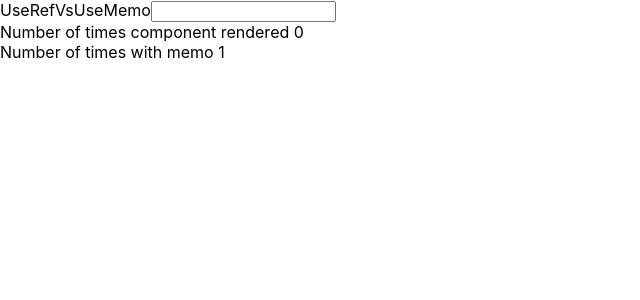
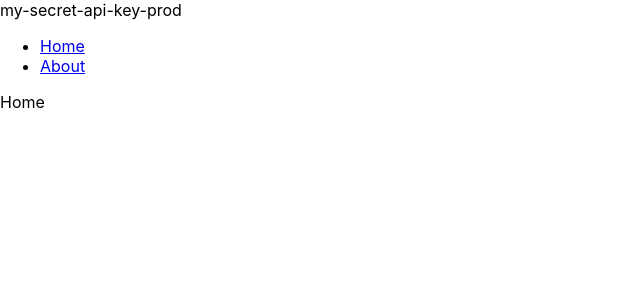
Before and after one commit to sejoxweb/ReactB102_class_19, a React (Create React App) app: page / in a window 1280 px wide. Shown: the top 300 px of the page, without its empty margins (0-640 px from the left). Built offline with nearby package versions, Linux system fonts and the light colour scheme.

Commit message:
react-router-dom

```diff
--- a/package.json
+++ b/package.json
@@ -6,8 +6,10 @@
     "@testing-library/jest-dom": "^5.17.0",
     "@testing-library/react": "^13.4.0",
     "@testing-library/user-event": "^13.5.0",
+    "dotenv": "^16.3.1",
     "react": "^18.2.0",
     "react-dom": "^18.2.0",
+    "react-router-dom": "^6.15.0",
     "react-scripts": "5.0.1",
     "styled-components": "^6.0.7",
     "web-vitals": "^2.1.4"
--- a/src/App.js
+++ b/src/App.js
@@ -12,11 +12,29 @@ import CustomHookExampleTwo from "./components/CustomHookExampleTwo";
 import UseRefVsUseMemo from "./components/UseRefVsUseMemo";
 
 import css from "./test.module.css";
+import Layout from "./pages/Layout";
+import { BrowserRouter, Route, Routes } from "react-router-dom";
+import Home from "./pages/Home";
+import About from "./pages/About";
+import NoPage from "./pages/NoPage";
 
 function App() {
+  const apiKey = process.env.REACT_APP_API_KEY;
+  const apiKeyProd = process.env.REACT_APP_API_KEY_PROD;
   return (
     <div>
-      <UseRefVsUseMemo />
+      {process.env.DEV ? apiKey : apiKeyProd}
+      <BrowserRouter>
+        <Routes>
+          <Route path="/" element={<Layout />}>
+            <Route index element={<Home />} />
+            <Route path="about" element={<About />}></Route>
+            <Route path="about/test" element={<div>test</div>} />
+            <Route path="*" element={<NoPage />} />
+          </Route>
+        </Routes>
+      </BrowserRouter>
+      {/* <UseRefVsUseMemo /> */}
       {/* <CustomHookExampleTwo /> */}
       {/* <CustomHookExample /> */}
       {/* <UseRefExampleThree /> */}
--- /dev/null
+++ b/src/pages/About.jsx
@@ -0,0 +1,7 @@
+import React from "react";
+
+const About = () => {
+  return <div>About</div>;
+};
+
+export default About;
--- /dev/null
+++ b/src/pages/Home.jsx
@@ -0,0 +1,7 @@
+import React from "react";
+
+const Home = () => {
+  return <div>Home</div>;
+};
+
+export default Home;
--- /dev/null
+++ b/src/pages/Layout.jsx
@@ -0,0 +1,21 @@
+import React from "react";
+import { Link, Outlet } from "react-router-dom";
+
+const Layout = () => {
+  return (
+    <div>
+      <ul>
+        <li>
+          <Link to="/">Home</Link>
+        </li>
+
+        <li>
+          <Link to="/about">About</Link>
+        </li>
+      </ul>
+      <Outlet />
+    </div>
+  );
+};
+
+export default Layout;
--- /dev/null
+++ b/src/pages/NoPage.jsx
@@ -0,0 +1,7 @@
+import React from "react";
+
+const NoPage = () => {
+  return <div>404 Page</div>;
+};
+
+export default NoPage;
```
Also changed, not shown: 2 other files (tests, documents, lock files or other folders).
